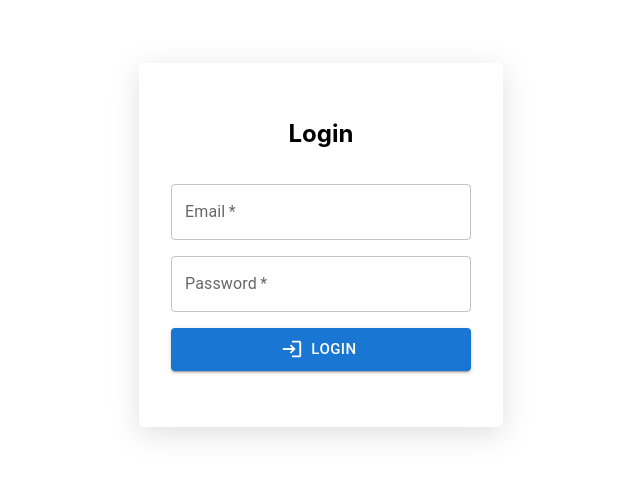
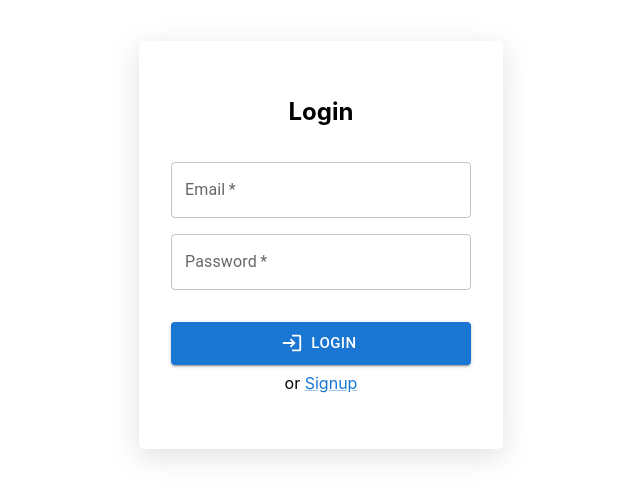
Before and after one commit to zywangdylan/refresh-token, a React (Create React App) app in the folder refresh-token-frontend/: page /login in a window 1280 px wide. Shown: the part 155-654 px from the top of the page, without its empty margins (319-959 px from the left). Built offline with nearby package versions, Linux system fonts and the light colour scheme.

Commit message:
link to signup and login

```diff
--- a/refresh-token-frontend/src/components/LoginForm.js
+++ b/refresh-token-frontend/src/components/LoginForm.js
@@ -1,23 +1,38 @@
 import * as React from "react";
-import "./form.css"
-import { TextField, Button } from '@mui/material';
+import { useNavigate } from "react-router-dom";
+import { TextField, Button, Link } from '@mui/material';
 import LoginIcon from '@mui/icons-material/Login';
 
+import "./form.css"
+
 function LoginForm() {
+  const navigate = useNavigate();
   return (
     <form className="form-layout">
       <h2 style={{"marginTop": "0"}}>Login</h2>
       <TextField required fullWidth label="Email"></TextField>
       <TextField required fullWidth label="Password"></TextField>
+      <div style={{'width': '100%', 'display': 'flex', 'flexDirection': 'column'}}>
         <Button
           variant="contained"
           size="large"
           fullWidth
           startIcon={<LoginIcon />}
-        style={{"margiTop": "1rem"}}
+          style={{"marginTop": "1rem"}}
         >
           Login
         </Button>
+        <span style={{"marginTop": "8px", 'textAlign': 'center'}}>
+          or&nbsp;
+          <Link
+            onClick={() => {
+              navigate("../signup");
+            }}
+          >
+            Signup
+          </Link>
+        </span>
+      </div>
     </form>
   )
 }
--- a/refresh-token-frontend/src/components/SignupForm.js
+++ b/refresh-token-frontend/src/components/SignupForm.js
@@ -1,5 +1,5 @@
 import { useState } from "react";
-import { TextField, Button } from '@mui/material';
+import { TextField, Button, Link } from '@mui/material';
 import LoginIcon from '@mui/icons-material/Login';
 import { signup } from '../api/user';
 import { setAuthToken } from "../utils/localStorage";
@@ -43,6 +43,7 @@ function SignupForm(props) {
       <TextField required fullWidth label="Email" value={email} onInput={e => setEmail(e.target.value)}></TextField>
       <TextField required fullWidth label="Password" value={password} onInput={e => setPassword(e.target.value)}></TextField>
       <TextField required fullWidth label="Re-enter Password" value={confirmPWD} onInput={e => setConfirmPWD(e.target.value)}></TextField>
+      <div style={{'width': '100%', 'display': 'flex', 'flexDirection': 'column'}}>
         <Button
           type="submit"
           variant="contained"
@@ -53,6 +54,17 @@ function SignupForm(props) {
         >
           Signup
         </Button>
+        <span style={{"marginTop": "8px", 'textAlign': 'center'}}>
+          or&nbsp;
+          <Link
+            onClick={() => {
+              navigate("../login");
+            }}
+          >
+            Login
+          </Link>
+        </span>
+      </div>
     </form>
   )
 }
```
Lines whose indentation alone changed are shown as unchanged.
